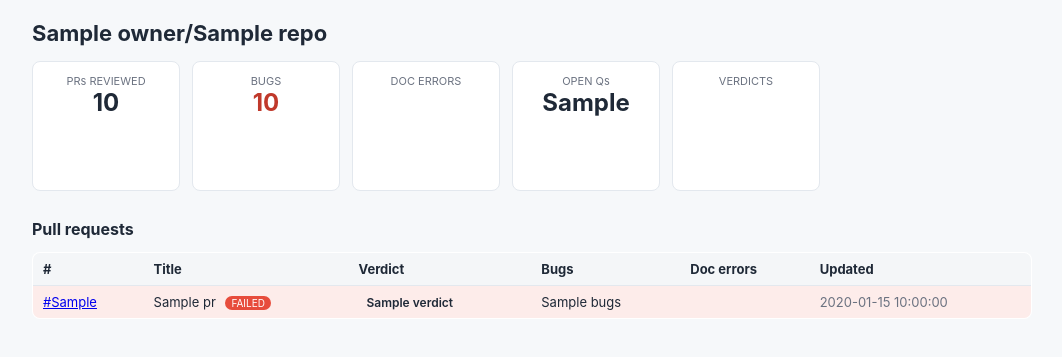
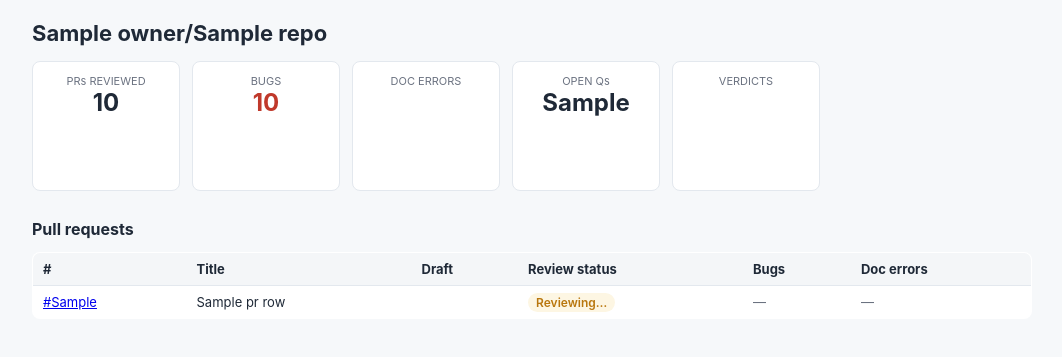
Before and after one commit to letruong272/deepseek-harness-pr-review, a FastAPI app: template web/templates/repo.html in a window 1280 px wide. Shown: the part 40-397 px from the top of the page, without its empty margins (108-1170 px from the left). Run offline with FastAPI, Linux system fonts and the light colour scheme; the template is opened without the code that fills it: most values are stand-ins (such as "Sample title", 1, 10 or a date in 2020).

Commit message:
feat: show open PRs with review status on repo page

```diff
--- a/web/server.py
+++ b/web/server.py
@@ -69,9 +69,13 @@ def repo_page(request: Request, owner: str, repo: str):
         raise HTTPException(status_code=404, detail="Repo not found in sessions")
     verdict_json = json.dumps(rec["verdict_count"])
     open_qs = sum(p["open_questions"] for p in rec["prs"])
+    from gh import run_gh
+
+    pr_rows = metrics.open_prs(_session_root(), owner, repo, gh=run_gh)
     return templates.TemplateResponse(
         request, "repo.html",
-        {"repo": rec, "verdict_json": verdict_json, "open_qs": open_qs})
+        {"repo": rec, "verdict_json": verdict_json, "open_qs": open_qs,
+         "pr_rows": pr_rows})
 
 
 @app.get("/repos/{owner}/{repo}/pr/{pr}", response_class=HTMLResponse)
--- a/web/static/style.css
+++ b/web/static/style.css
@@ -53,3 +53,5 @@ tr.unlisted td { color: #6b7280; }
 .v-auto { background: #eaf7ee; color: #27ae60; }
 .v-manual { background: #eef1f4; color: #6b7280; }
 .v-unlisted { background: #f4f6f8; color: #a0a6ad; }
+.tag.draft { background: #6b7280; color: #fff; font-size: 10px; padding: 1px 6px;
+             border-radius: 8px; margin-left: 6px; }
--- a/web/templates/repo.html
+++ b/web/templates/repo.html
@@ -21,16 +21,29 @@
 
 <h2>Pull requests</h2>
 <table class="table">
-  <thead><tr><th>#</th><th>Title</th><th>Verdict</th><th>Bugs</th>
-    <th>Doc errors</th><th>Updated</th></tr></thead>
+  <thead><tr><th>#</th><th>Title</th><th>Draft</th><th>Review status</th>
+    <th>Bugs</th><th>Doc errors</th></tr></thead>
   <tbody>
-  {% for p in repo.prs %}
-    <tr class="{{ 'failed' if p.failed else '' }}">
+  {% for p in pr_rows %}
+    <tr>
       <td><a href="/repos/{{ repo.owner }}/{{ repo.repo }}/pr/{{ p.pr }}">#{{ p.pr }}</a></td>
-      <td>{{ p.title }} {% if p.failed %}<span class="tag fail">FAILED</span>{% endif %}</td>
-      <td><span class="verdict v-{{ p.verdict|lower }}">{{ p.verdict }}</span></td>
-      <td>{{ p.bugs }}</td><td>{{ p.doc_errors }}</td>
-      <td class="muted">{{ p.updated_at }}</td>
+      <td>{{ p.title }}</td>
+      <td>{% if p.draft %}<span class="tag draft">DRAFT</span>{% endif %}</td>
+      <td>
+        {% if p.status == 'reviewed' %}
+          <span class="verdict v-pass">Reviewed · {{ p.rounds }} round{{ 's' if p.rounds != 1 }}</span>
+        {% elif p.status == 'reviewing' %}
+          <span class="verdict v-partial">Reviewing…</span>
+        {% else %}
+          <span class="verdict v-unlisted">Not reviewed</span>
+        {% endif %}
+        {% if p.unavailable %}<span class="tag fail">open PRs unavailable</span>{% endif %}
+      </td>
+      {% if p.status == 'reviewed' %}
+        <td>{{ p.bugs }}</td><td>{{ p.doc_errors }}</td>
+      {% else %}
+        <td class="muted">—</td><td class="muted">—</td>
+      {% endif %}
     </tr>
   {% endfor %}
   </tbody>
```
Also changed, not shown: tests/test_server.py (+29 -1 lines).
